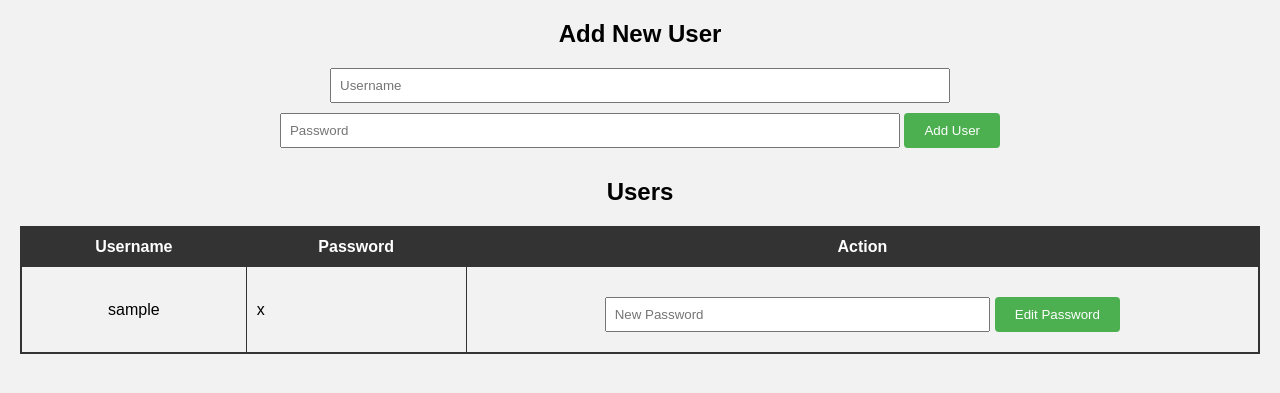
After one commit to clintonmachuki/csym019_assignment_2024, a PHP site: the page made by Task B/manageusers.php in a window 1280 px wide. The commit adds this page. Shown: the top 393 px of the page. Run offline with PHP 8.4, Linux system fonts and the light colour scheme; tables that the repository leaves empty or names only in its code hold one stand-in row (values such as "Sample post").

Commit message:
added page manage users for admin to change their password and manage the other administartors

```diff
--- a/Task B/dashboard.html
+++ b/Task B/dashboard.php
@@ -1,3 +1,4 @@
+<?php include 'session_checker.php'; ?>
 <!DOCTYPE html>
 <html lang="en">
 <head>
@@ -6,6 +7,7 @@
     <title>Dashboard</title>
     <link rel="stylesheet" href="styles.css"> <!-- Link to external CSS file -->
 </head>
+
 <body>
     <ul class="dashboard-grid"> <!-- Add a class to the ul element for styling -->
         <li><a href="league_table.php">League Table</a></li>
--- /dev/null
+++ b/Task B/manageusers.php
@@ -0,0 +1,91 @@
+<?php
+session_start();
+
+include 'connector.php';
+
+// Handle form submissions
+if ($_SERVER["REQUEST_METHOD"] == "POST") {
+    // Add New User
+    if (isset($_POST['add_user'])) {
+        $new_username = $_POST['new_username'];
+        $new_password = $_POST['new_password'];
+
+        // Hash the password
+        $hashed_password = password_hash($new_password, PASSWORD_DEFAULT);
+
+        // Insert new user into the database
+        $sql = "INSERT INTO admin_users (username, password) VALUES (?, ?)";
+        $stmt = $conn->prepare($sql);
+        $stmt->bind_param("ss", $new_username, $hashed_password);
+        $stmt->execute();
+    }
+    // Edit User Password
+    elseif (isset($_POST['edit_password'])) {
+        $user_id = $_POST['user_id'];
+        $new_password = $_POST['new_password'];
+
+        // Hash the new password
+        $hashed_password = password_hash($new_password, PASSWORD_DEFAULT);
+
+        // Update user password in the database
+        $sql = "UPDATE admin_users SET password=? WHERE user_id=?";
+        $stmt = $conn->prepare($sql);
+        $stmt->bind_param("si", $hashed_password, $user_id);
+        $stmt->execute();
+    }
+}
+
+// Fetch users from the database
+$sql = "SELECT * FROM admin_users";
+$result = $conn->query($sql);
+
+$users = array(); // Initialize an array to store users
+
+if ($result->num_rows > 0) {
+    while ($row = $result->fetch_assoc()) {
+        $users[] = $row; // Add each user to the users array
+    }
+}
+
+$conn->close();
+?>
+
+<!DOCTYPE html>
+<html lang="en">
+<head>
+    <meta charset="UTF-8">
+    <meta name="viewport" content="width=device-width, initial-scale=1.0">
+    <title>User Management</title>
+    <link rel="stylesheet" href="styles.css"> <!-- Include your CSS file -->
+</head>
+<body>
+    <h2>Add New User</h2>
+    <form action="<?php echo $_SERVER['PHP_SELF']; ?>" method="POST">
+        <input type="text" name="new_username" placeholder="Username">
+        <input type="password" name="new_password" placeholder="Password">
+        <button type="submit" name="add_user">Add User</button>
+    </form>
+
+    <h2>Users</h2>
+    <table>
+        <tr>
+            <th>Username</th>
+            <th>Password</th>
+            <th>Action</th>
+        </tr>
+        <?php foreach ($users as $user): ?>
+            <tr>
+                <td><?php echo $user['username']; ?></td>
+                <td><?php echo $user['password']; ?></td>
+                <td>
+                    <form action="<?php echo $_SERVER['PHP_SELF']; ?>" method="POST">
+                        <input type="hidden" name="user_id" value="<?php echo $user['user_id']; ?>">
+                        <input type="password" name="new_password" placeholder="New Password">
+                        <button type="submit" name="edit_password">Edit Password</button>
+                    </form>
+                </td>
+            </tr>
+        <?php endforeach; ?>
+    </table>
+</body>
+</html>
```
Also changed, not shown: Task B/login.php (+35 -16 lines), Task B/session_checker.php (added, +9 -0 lines).
